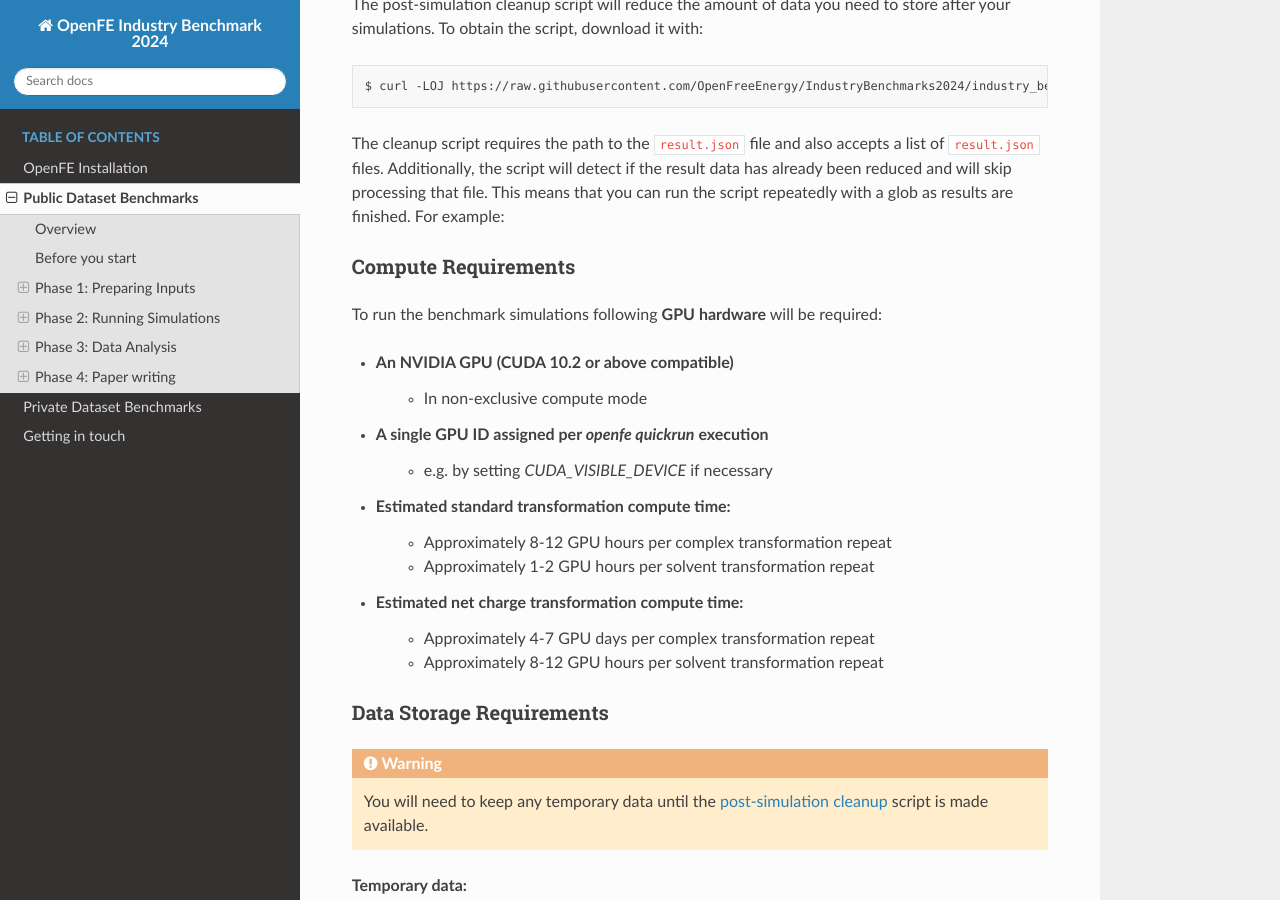
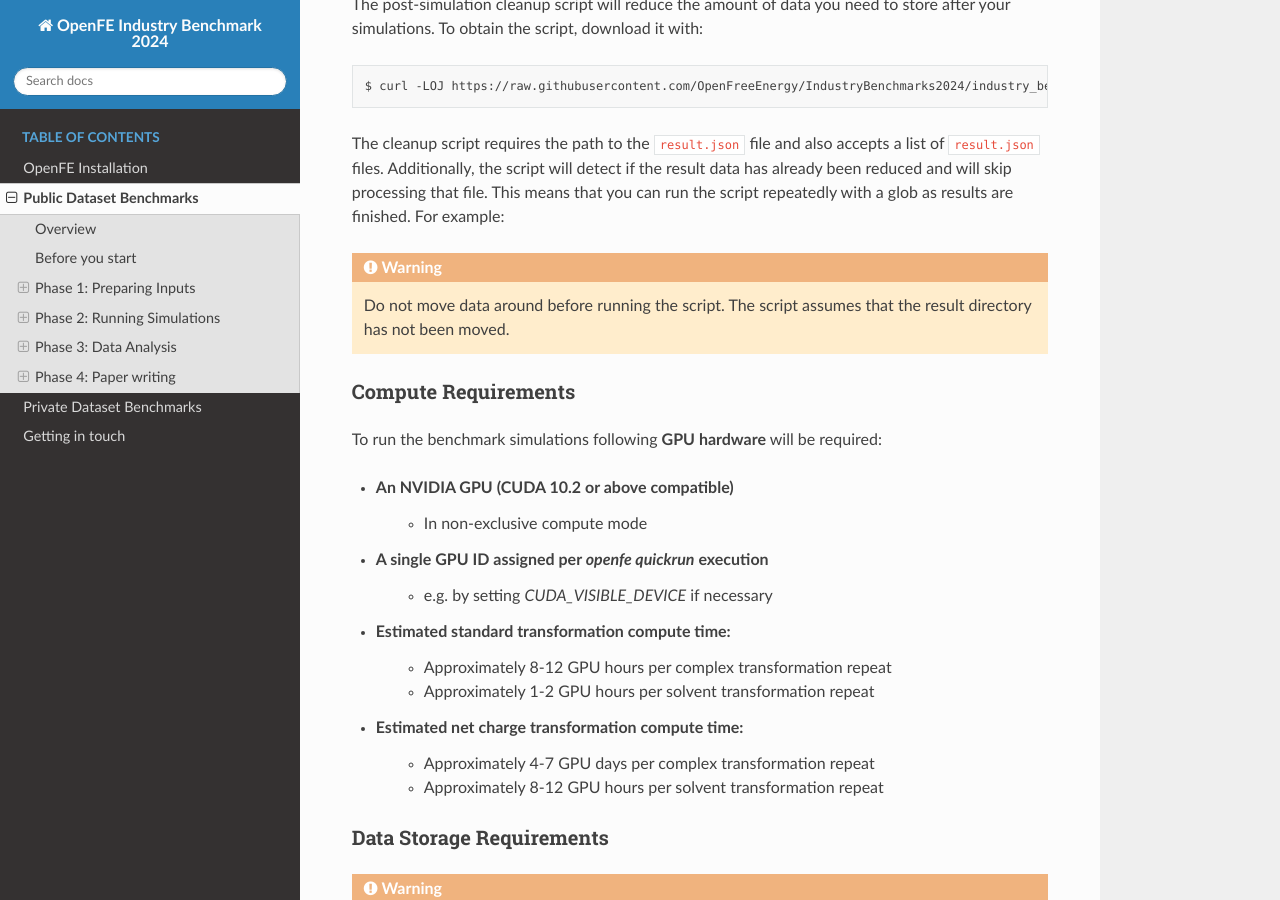
Before and after one commit to OpenFreeEnergy/IndustryBenchmarks2024, a Sphinx documentation site: the page built from docs/source/public/overview.rst, in a window 1280 px wide and 900 px high, scrolled down 5378 px. Built offline with Sphinx 7.4.7 and the Read the Docs theme 2.0.0, drawn with Linux system fonts in a browser that asks for light colours.

Commit message:
add note about not moving results dirs

```diff
--- a/docs/source/public/overview.rst
+++ b/docs/source/public/overview.rst
@@ -239,7 +239,9 @@ For example:
    $ micromamba activate openfe-benchmark  # don't forget to activate your conda environment first!
    $ python results_cleanup.py path/to/results/*.json
 
-
+.. warning::
+   Do not move data around before running the script.
+   The script assumes that the result directory has not been moved.
 
 Compute Requirements
 ====================
```
